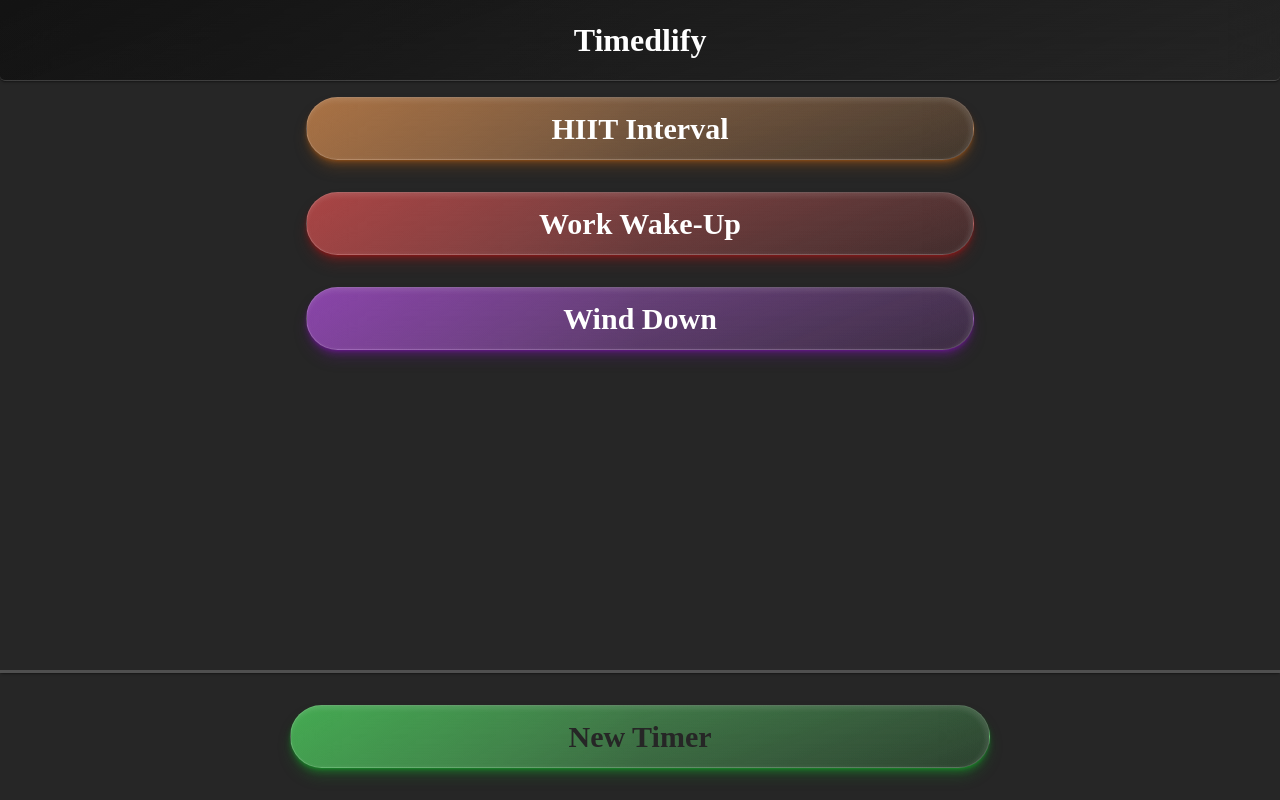
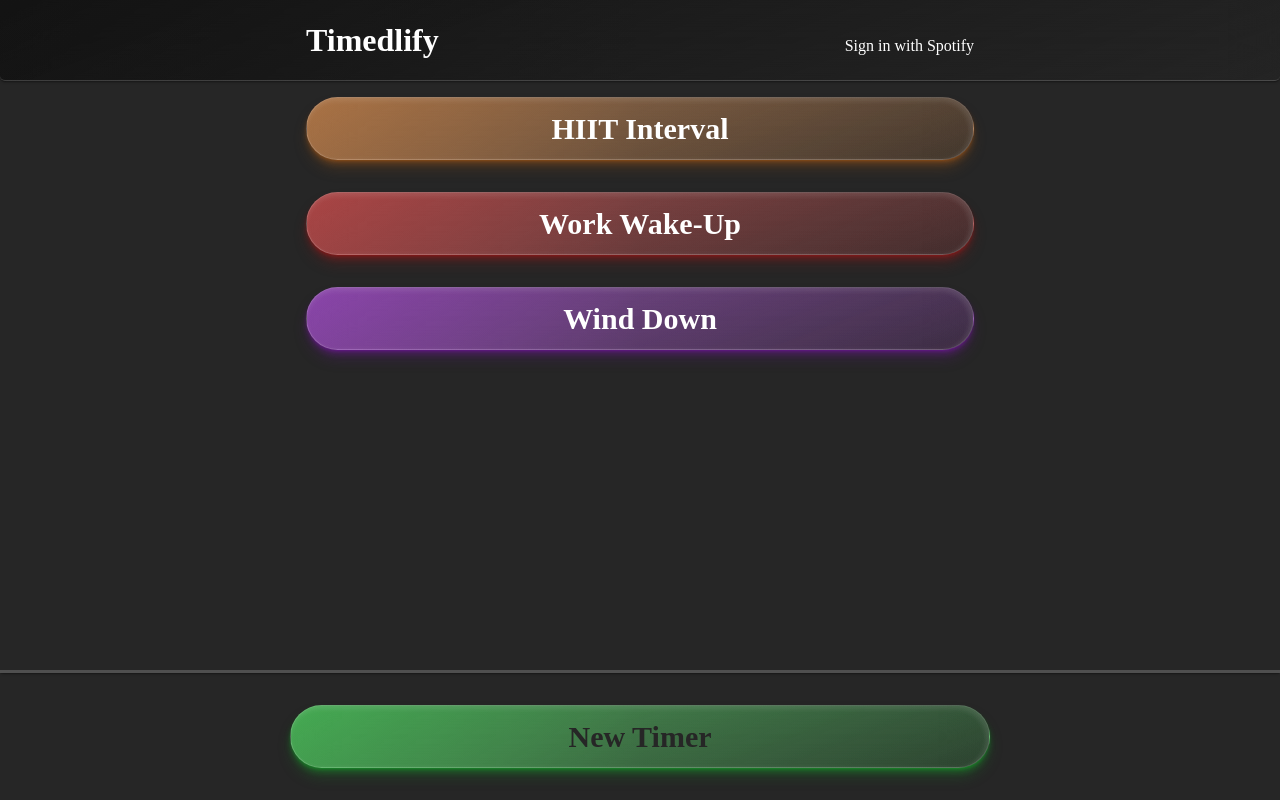
Before and after one commit to ncaudill27/timedlify-gatsby, a Gatsby site: page / in a window 1280 px wide. Built offline with nearby package versions, Linux system fonts and the light colour scheme; Gatsby itself is replaced by a stand-in of ours.

Commit message:
add link to access authorization function

```diff
--- a/src/components/header.js
+++ b/src/components/header.js
@@ -9,12 +9,9 @@ import useGlassmorphism from "../hooks/useGlassmorphism"
 const Header = ({ siteTitle }) => {
   const headerEl = React.useRef()
 
-  // const stuff = useGlassmorphism(headerEl)
-
   return (
     <StyledHeader ref={headerEl}>
-      <MaxWidthWrapper width={700}>
-        <h1 style={{ margin: 0 }}>
+      <Flex width={700}>
         <Link
           to='/'
           style={{
@@ -22,10 +19,12 @@ const Header = ({ siteTitle }) => {
             textDecoration: `none`,
           }}
         >
-            {siteTitle}
+          <Title>{siteTitle}</Title>
         </Link>
-        </h1>
-      </MaxWidthWrapper>
+        <SignIn href='/.netlify/functions/authorize'>
+          Sign in with Spotify
+        </SignIn>
+      </Flex>
     </StyledHeader>
   )
 }
@@ -33,8 +32,6 @@ const Header = ({ siteTitle }) => {
 const StyledHeader = styled.header`
   position: sticky;
   top: 0;
-  padding-top: var(--spacing-1);
-  padding-bottom: var(--spacing-1);
   text-align: center;
   border-bottom-left-radius: 5px;
   border-bottom-right-radius: 5px;
@@ -43,6 +40,24 @@ const StyledHeader = styled.header`
   background: var(--glass-background-dark);
   backdrop-filter: var(--glass-blur);
   border-bottom: 1px solid rgba(255, 255, 255, 0.18);
+`
+
+const Flex = styled(MaxWidthWrapper)`
+  display: flex;
+  align-items: baseline;
+  padding: var(--spacing-1);
+`
+
+const Title = styled.h1`
+  margin: 0;
+  margin-right: auto;
+`
+
+const SignIn = styled.a`
+  display: block;
+  margin-left: auto;
+  color: inherit;
+  text-decoration: none;
 `
 
 Header.propTypes = {
```
Lines whose indentation alone changed are shown as unchanged.
